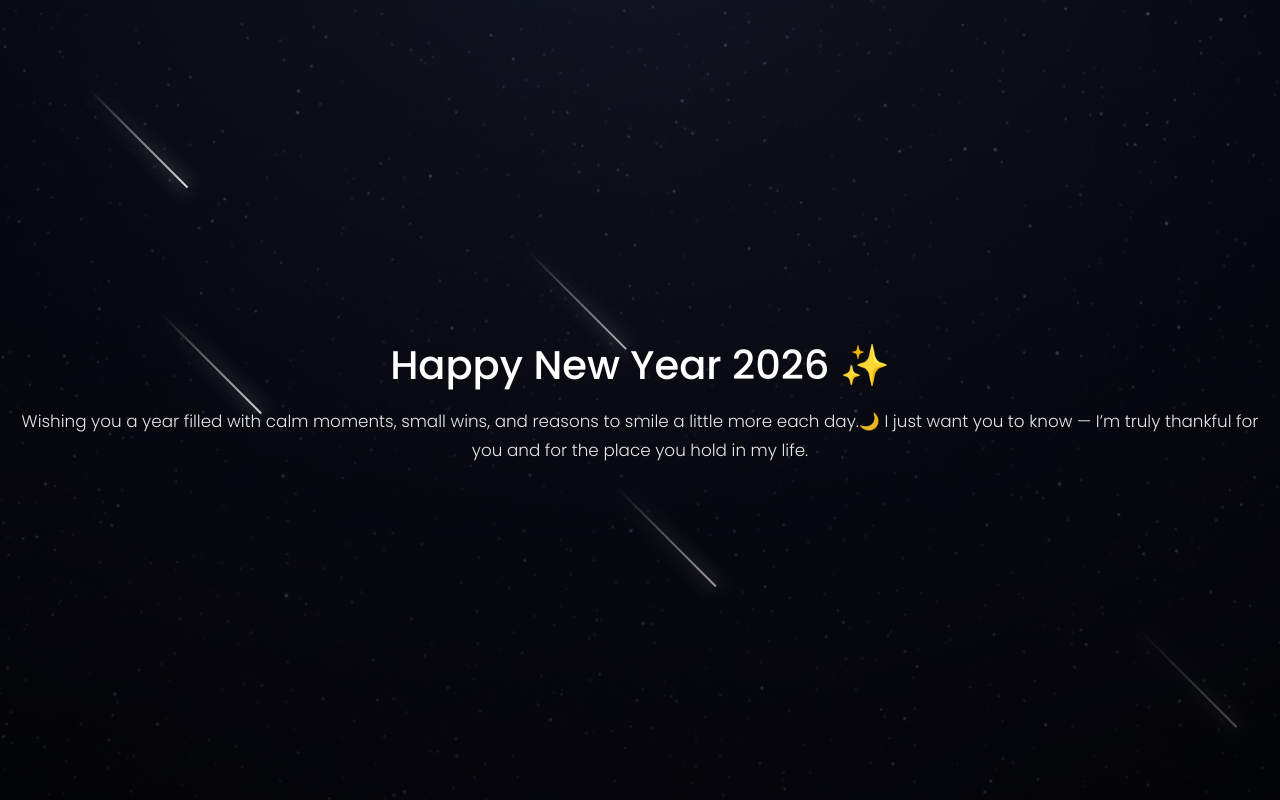
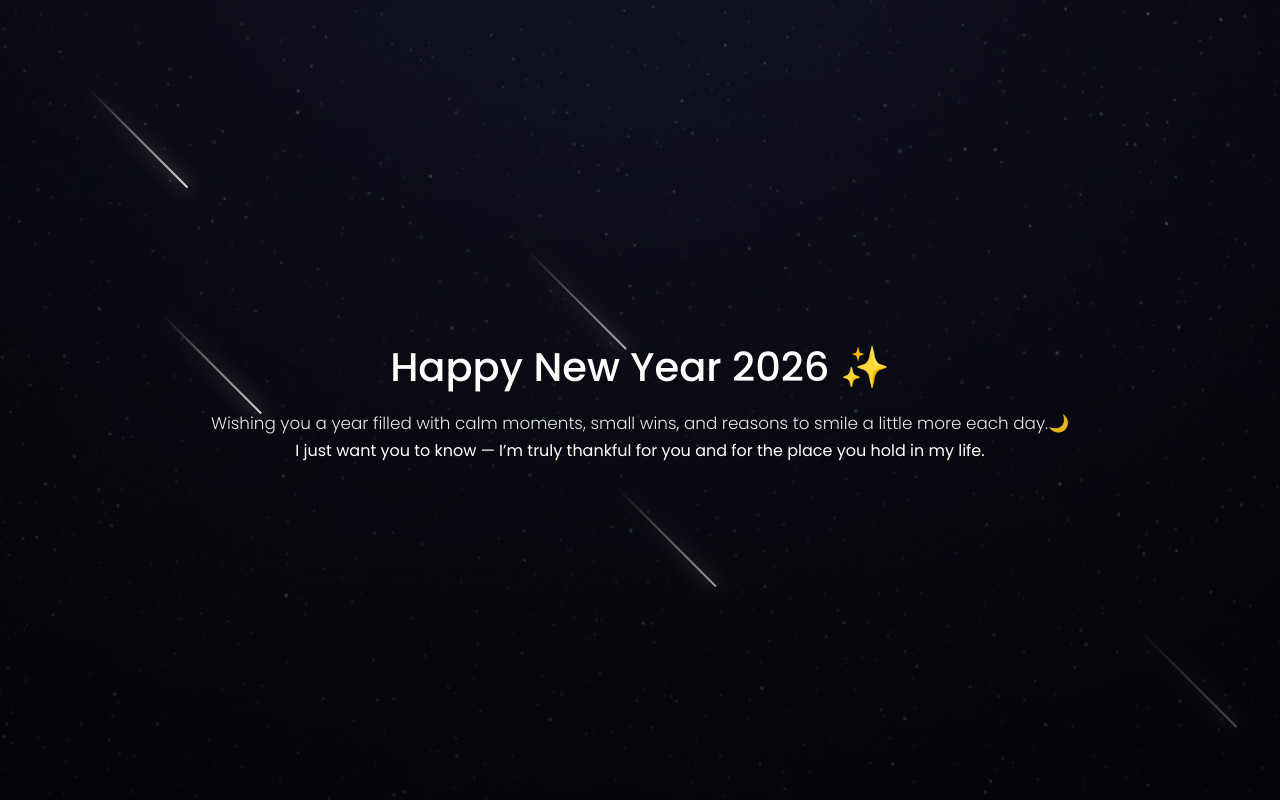
Before and after one commit to storm-ui1/NEWYEAR, a plain HTML site: page index.html in a window 1280 px wide. Drawn offline with Linux system fonts and the light colour scheme.

Commit message:
Update index.html

```diff
--- a/index.html
+++ b/index.html
@@ -118,7 +118,8 @@
       Wishing you a year filled with calm moments, small wins,
     and reasons to smile a little more each day.🌙
 
-       I just want you to know — I’m truly thankful for you and
+        <div class="thanks">
+    I just want you to know — I’m truly thankful for you and
     for the place you hold in my life.
     </p>
   </div>
```
